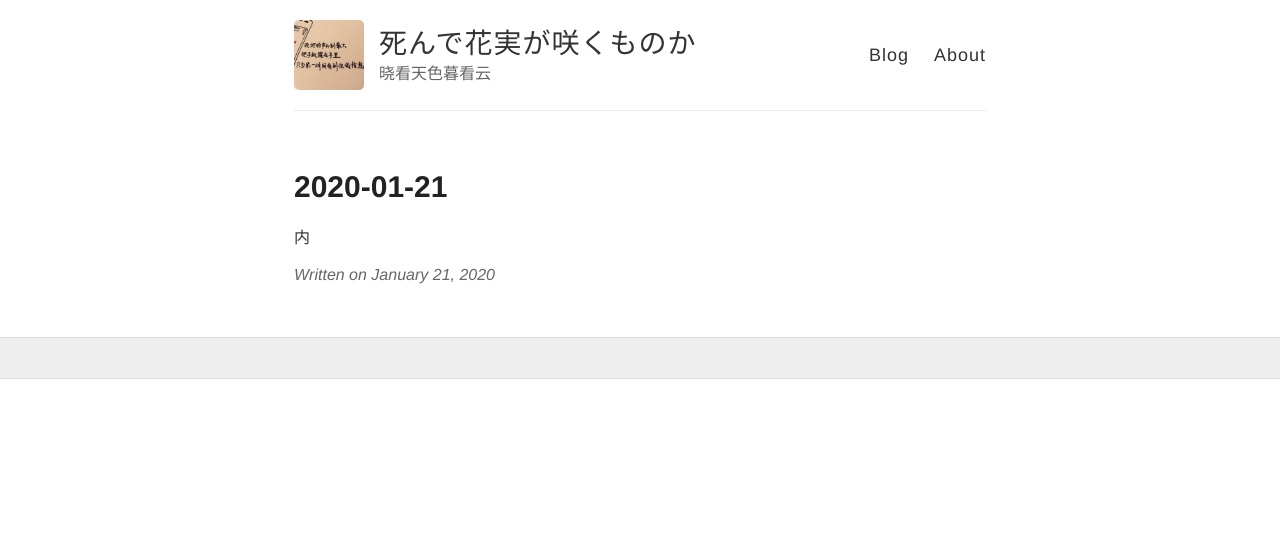
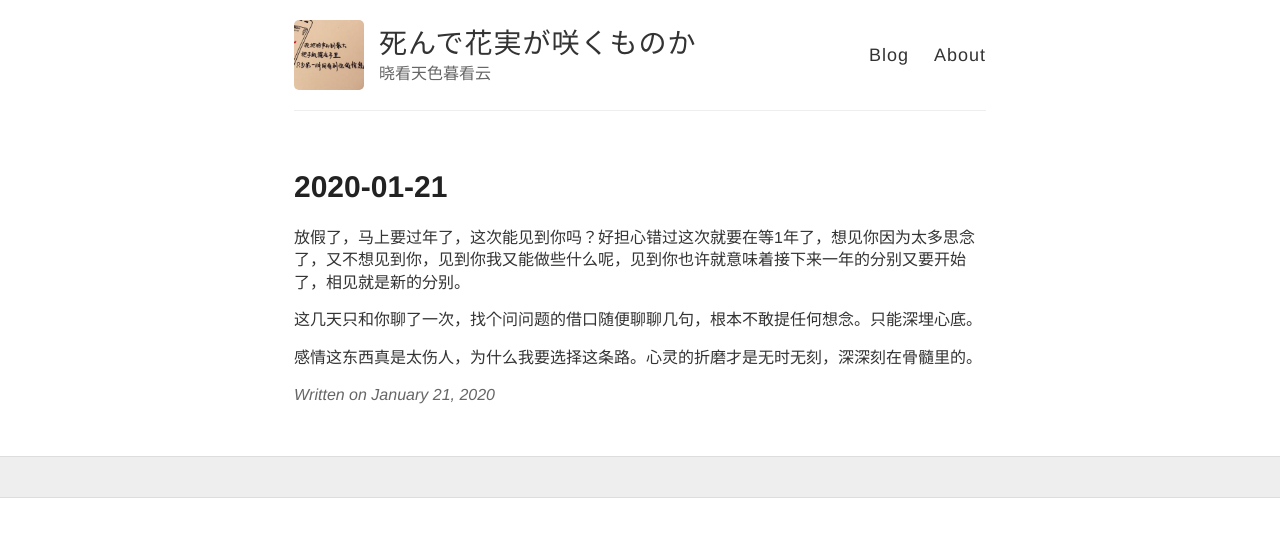
Before and after one commit to wiki650/wiki650.github.io, a Jekyll site: the page built from _posts/2020-01-21-wiki20200121.md, in a window 1280 px wide. Shown: the top 537 px of the page. Built offline with Jekyll 4.4.1, drawn with Linux system fonts in a browser that asks for light colours; comment, search, counter and statistics services are not loaded.

Commit message:
Update 2020-01-21-wiki20200121.md

```diff
--- a/_posts/2020-01-21-wiki20200121.md
+++ b/_posts/2020-01-21-wiki20200121.md
@@ -3,4 +3,8 @@ layout: post
 title: 2020-01-21
 ---
 
-内
+放假了，马上要过年了，这次能见到你吗？好担心错过这次就要在等1年了，想见你因为太多思念了，又不想见到你，见到你我又能做些什么呢，见到你也许就意味着接下来一年的分别又要开始了，相见就是新的分别。
+
+这几天只和你聊了一次，找个问问题的借口随便聊聊几句，根本不敢提任何想念。只能深埋心底。
+
+感情这东西真是太伤人，为什么我要选择这条路。心灵的折磨才是无时无刻，深深刻在骨髓里的。
```
